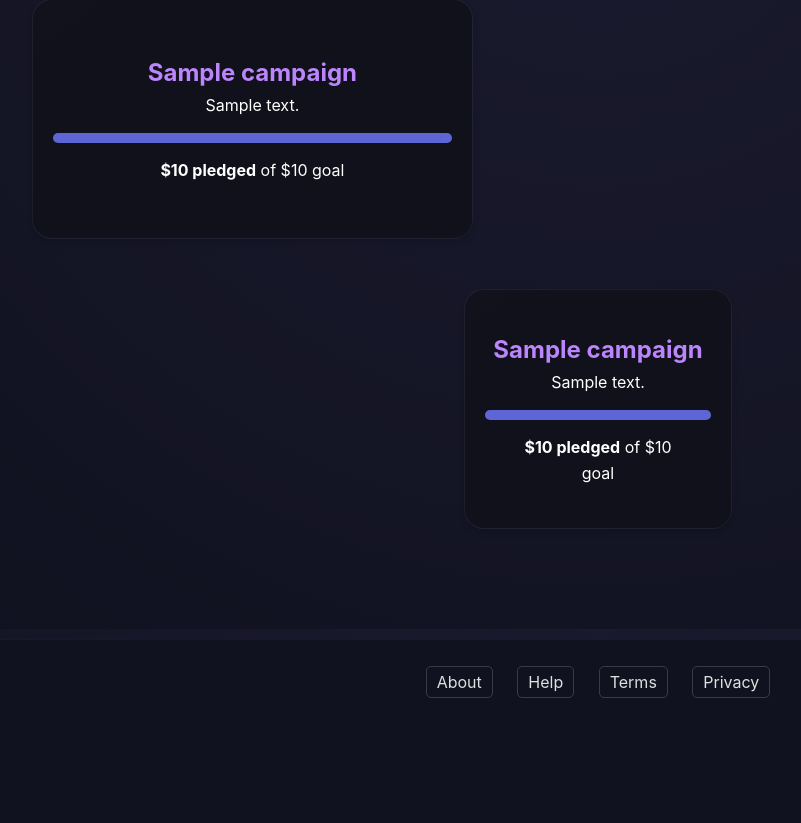
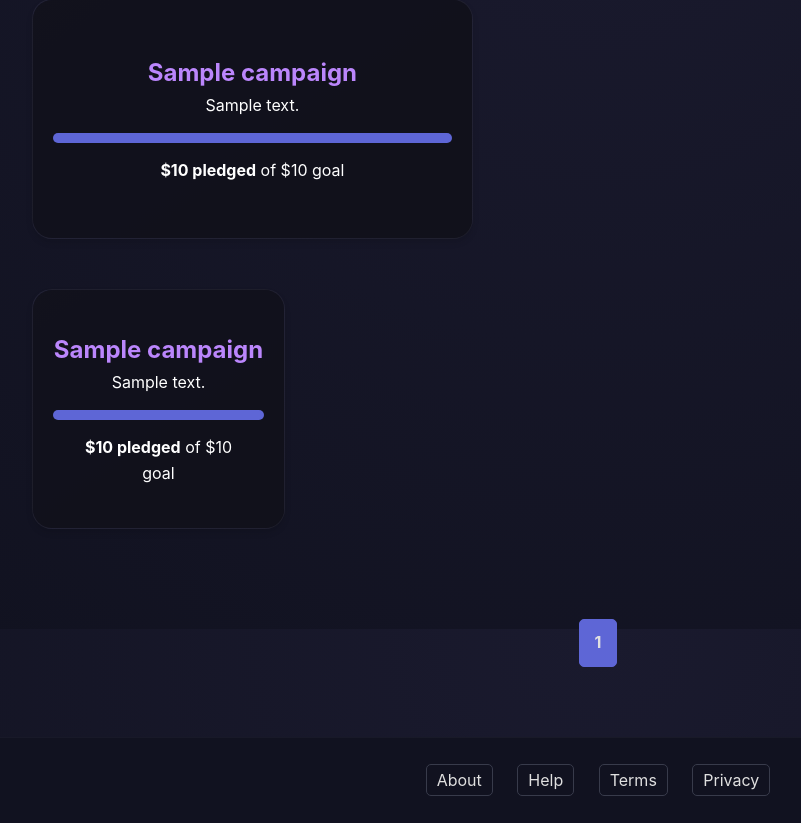
Before and after one commit to maffza/Dawaj-kase-project, a Django app: template DawajKase/main/templates/DawajKase/index.html in a window 1280 px wide. Shown: the part 171-994 px from the top of the page, without its empty margins (42-843 px from the left). Before the commit the page ends 869 px from the top, so only its background shows below. Run offline with Django 5.2, Linux system fonts and the light colour scheme; the template is opened without the code that fills it: most values are stand-ins (such as "Sample title", 1, 10 or a date in 2020); parts of the project's set-up code (start-up, migrations or seed data) failed here and were passed over.

Commit message:
Added pagination, header to login view

```diff
--- a/DawajKase/main/templates/DawajKase/auth.html
+++ b/DawajKase/main/templates/DawajKase/auth.html
@@ -9,6 +9,11 @@
 
 </head>
 <body>
+    <header>
+        <div class="container">
+            <a href="/"><img src="{% static 'images/logo.png' %}" style="width:250px; height:50px; margin-right: 20px; margin-top: 10px;"></a>
+        </div>
+    </header>
     <!-- Wrapper to make footer stay at the bottom -->
     <div class="wrapper">
         <!-- Combined Login/Register Form -->
--- a/DawajKase/main/templates/DawajKase/index.html
+++ b/DawajKase/main/templates/DawajKase/index.html
@@ -23,18 +23,42 @@
                 </div>
 
                 {% if campaigns %}
+                    {% if current_page == 1 %}
                         <div class="featured-projects">
                             {% include 'DawajKase/campaign_list.html' with campaigns=campaigns|slice:":3" showDescription=True %}
                         </div>
                         <div class="other-projects">
                             {% include 'DawajKase/campaign_list.html' with campaigns=campaigns|slice:"3:" showDescription=True %}
                         </div>
+                    {% else %}
+                        <div class="all-projects">
+                            {% include 'DawajKase/campaign_list.html' with campaigns=campaigns showDescription=True %}
+                        </div>
+                    {% endif %}
                     <div id="search-results" style="display: none;"></div>
                 {% else %}
                     <p></p>
                 {% endif %}
     </div>
     </main>
+    </div>
+
+    <div class="pagination">
+        {% if current_page > 1 %}
+            <a href="?page={{ current_page|add:-1 }}">&laquo; Previous</a>
+        {% endif %}
+
+        {% for page in page_range %}
+            {% if page == current_page %}
+                <span class="current">{{ page }}</span>
+            {% else %}
+                <a href="?page={{ page }}">{{ page }}</a>
+            {% endif %}
+        {% endfor %}
+
+        {% if current_page < total_pages %}
+            <a href="?page={{ current_page|add:1 }}">Next &raquo;</a>
+        {% endif %}
     </div>
 
     <script>
--- a/DawajKase/static/styles/styles.css
+++ b/DawajKase/static/styles/styles.css
@@ -233,16 +233,18 @@ main .featured-projects {
     width: 40%;
 }
 
-main .other-projects {
-    display: flex;
-    flex-wrap: wrap;
-    justify-content: space-between;
+main .other-projects,
+main .all-projects {
+    display: grid;
+    grid-template-columns: repeat(4, 1fr);
+    gap: 20px;
+    margin-bottom: 30px;
 }
 
-main .other-projects .project-link {
-    width: 25%;
-    margin-bottom: 20px;
-    margin:0 auto;
+main .other-projects .project-link,
+main .all-projects .project-link {
+    width: 100%;
+    margin-bottom: 0;
 }
 
 #search-results {
@@ -876,6 +878,39 @@ h1 {
     }
 }
 
+/* Pagination */
+.pagination {
+    display: flex;
+    justify-content: center;
+    gap: 10px;
+    margin: 10px 0;
+    flex-wrap: wrap;
+}
+
+.pagination a,
+.pagination span {
+    padding: 10px 15px;
+    border: 1px solid #383B4B;
+    border-radius: 5px;
+    color: #e0e0e0;
+    text-decoration: none;
+    transition: all 0.3s ease;
+    background-color: rgba(17, 17, 27, 0.8);
+}
+
+.pagination a:hover {
+    background-color: #5E66D6;
+    border-color: #5E66D6;
+    transform: translateY(-2px);
+    box-shadow: 0 4px 8px rgba(94, 102, 214, 0.3);
+}
+
+.pagination .current {
+    background-color: #5E66D6;
+    border-color: #5E66D6;
+    font-weight: bold;
+}
+
 /* Donate */
 .donation-form {
     display: flex;
```
Also changed, not shown: DawajKase/main/Managers/CampaignManager.py (+10 -1 lines), DawajKase/main/views.py (+43 -7 lines). Lines whose indentation alone changed are shown as unchanged.
